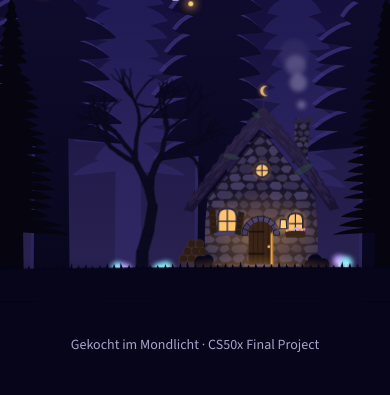
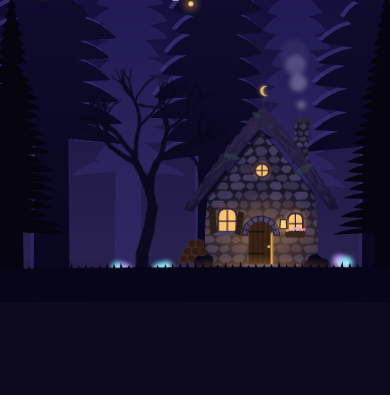
Before and after one commit to Richard4224/Was_koche_ich_heute, a Flask app: template templates/index.html in a window 390 px wide. Shown: the part 1336-1731 px from the top of the page. After the commit the page ends 1605 px from the top, so only its background shows below. Run offline with Flask 3, Linux system fonts and the light colour scheme; the template is opened without the code that fills it, so the values that code supplies are empty.

Commit message:
Tidy the start page: smaller TV tower, no tagline or footer, still moon
The TV tower no longer dwarfs the city, the header shows only the name,
the footer is gone so the page ends on the forest floor, and the moon
scrolls with the page instead of drifting down (only the stars keep a
slight depth effect).

Co-Authored-By: Claude Opus 5.5 <noreply@anthropic.com>

```diff
--- a/static/styles.css
+++ b/static/styles.css
@@ -210,21 +210,6 @@ a {
     fill: var(--amber);
     filter: drop-shadow(0 0 8px rgba(255, 170, 60, 0.7));
 }
-
-.brand-tagline {
-    font-size: 0.95rem;
-    font-style: italic;
-    color: var(--text-muted);
-}
-
-.site-footer {
-    margin-top: auto;
-    padding: 2rem 1rem 2.5rem;
-    text-align: center;
-    font-size: 0.875rem;
-    color: var(--text-muted);
-}
-
 
 /* ---------- Shared building blocks ---------- */
 
@@ -970,7 +955,7 @@ body.journey {
     color: var(--text-muted);
     font-size: 0.9rem;
     text-decoration: none;
-    translate: -50% 0;  /* separate from transform, which the parallax script sets */
+    transform: translateX(-50%);
 }
 
 .descend-link svg {
@@ -1418,10 +1403,6 @@ body.journey {
     100% { opacity: 0; transform: translate(-16px, -110px) scale(2.4); }
 }
 
-.journey .site-footer {
-    background: #06051a;
-}
-
 @media (max-width: 575.98px) {
     .space {
         min-height: 85vh;
--- a/templates/index.html
+++ b/templates/index.html
@@ -18,7 +18,7 @@
         <div class="space-stars space-stars-small" data-depth="0.3" aria-hidden="true"></div>
         <div class="shooting-star" aria-hidden="true"></div>
 
-        <div class="container space-content" data-depth="0.35">
+        <div class="container space-content">
             <div class="card-moon big-moon phase-{{ moon_phase_index }}" aria-hidden="true">
                 <div class="moon-disc"><div class="moon-shadow"></div></div>
             </div>
@@ -27,7 +27,7 @@
             <p class="weather" id="weather">Die Sterne befragen das Wetter …</p>
         </div>
 
-        <a href="#rezepte" class="descend-link" data-depth="0.35">
+        <a href="#rezepte" class="descend-link">
             Rezepte
             <svg viewBox="0 0 24 24" aria-hidden="true"><path d="M12 5v14m-6-6 6 6 6-6"/></svg>
         </a>
@@ -151,7 +151,7 @@
             showWeather("");
         }
 
-        // Parallax: far-away things (moon, stars) lag behind while scrolling, so the sky feels deep
+        // Parallax: the stars lag behind a little while scrolling, so the sky feels deep
         if (!window.matchMedia("(prefers-reduced-motion: reduce)").matches) {
             const layers = document.querySelectorAll("[data-depth]");
             let ticking = false;
--- a/templates/layout.html
+++ b/templates/layout.html
@@ -94,7 +94,6 @@
                 <svg class="brand-moon" viewBox="0 0 24 24" aria-hidden="true"><path d="M20 14.5A8.5 8.5 0 1 1 9.5 4a6.5 6.5 0 0 0 10.5 10.5z"/></svg>
                 <span>Was koche ich heute?</span>
             </a>
-            <span class="brand-tagline d-none d-md-inline">Rezepte, bei denen die Sterne richtig stehen</span>
         </div>
     </header>
 
@@ -110,9 +109,6 @@
         {% block main %}{% endblock %}
     </main>
 
-    <footer class="site-footer">
-        Gekocht im Mondlicht · CS50x Final Project
-    </footer>
 
 <script src="https://cdn.jsdelivr.net/npm/bootstrap@5.3.8/dist/js/bootstrap.bundle.min.js" integrity="sha384-FKyoEForCGlyvwx9Hj09JcYn3nv7wiPVlz7YYwJrWVcXK/BmnVDxM+D2scQbITxI" crossorigin="anonymous"></script>
 </body>
--- a/tools/generate_scenery.py
+++ b/tools/generate_scenery.py
@@ -422,10 +422,10 @@ skyline("back", (14, 58), (4, 10), 0.16, "city-back", ["warm", "warm", "cool"])
 
 # Landmarks: a TV tower, a cathedral with two spires and two high-rises with aircraft warning lights
 add('<path class="city-back" d="'
-    'M1004 252 L1005.5 120 L1007.5 120 L1009 252Z M1001 128 A5.5 5 0 0 1 1012 128 A5.5 5 0 0 1 1001 128Z M1006 120 L1006.5 92 L1007 120Z'
+    'M1004.5 252 L1005.7 178 L1007.3 178 L1008.5 252Z M1002.5 184 A4 3.6 0 0 1 1010.5 184 A4 3.6 0 0 1 1002.5 184Z M1006 178 L1006.5 162 L1007 178Z'
     'M1186 252 L1186 214 L1222 214 L1222 252Z M1188 214 L1188 182 L1191.5 168 L1195 182 L1195 214Z M1213 214 L1213 182 L1216.5 168 L1220 182 L1220 214Z'
     'M1080 252 L1080 176 L1092 176 L1092 252Z M1268 252 L1268 186 L1278 186 L1278 252Z"/>')
-for x, y in [(1006.5, 91), (1086, 175), (1273, 185)]:
+for x, y in [(1006.5, 161), (1086, 175), (1273, 185)]:
     add(f'<circle class="warning-light" cx="{x}" cy="{y}" r="1.3"/>')
 
 skyline("front", (6, 30), (3, 8), 0.24, "city-front", ["warm", "warm", "warm", "cool"])
```
Also changed, not shown: README.MD, templates/scenery/horizon.svg.
